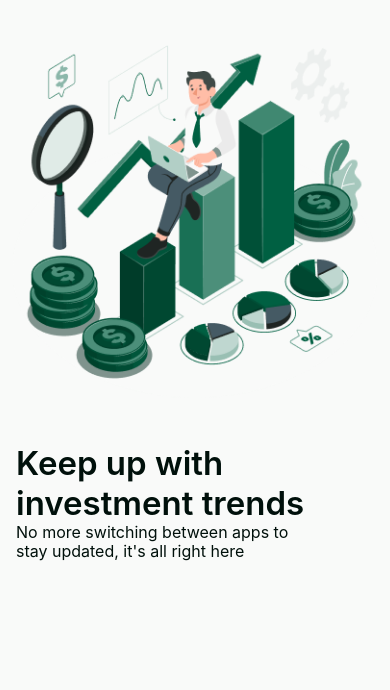
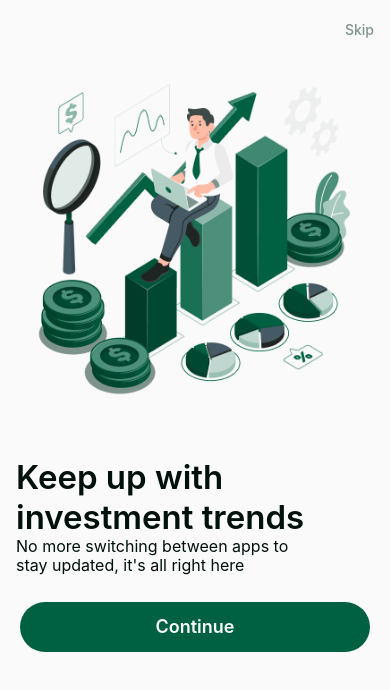
Before and after one commit to debugtitan/mercatus, a React Native app: screen /network-error in a window 390 px wide. Shown: the top 690 px of the page. Built offline with nearby package versions, Linux system fonts and the light colour scheme; what react-native-system-navigation-bar would draw is missing.

Commit message:
add pagination component

```diff
--- /dev/null
+++ b/components/onboard/Footer.js
@@ -0,0 +1,27 @@
+import { Text, TouchableOpacity } from 'react-native';
+import React from 'react';
+import { DARK, LIGHT, Styles } from '../../constants';
+import { useTheme } from '..';
+
+export function Footer({ footerTitle, onFooterClick }) {
+  const { isDarkMode } = useTheme();
+  const theme = isDarkMode ? DARK : LIGHT;
+  return (
+    <TouchableOpacity
+      style={[Styles().button, { marginHorizontal: 20 }]}
+      onPress={onFooterClick ?? null}
+    >
+      <Text
+        // eslint-disable-next-line react-native/no-inline-styles
+        style={{
+          lineHeight: 22,
+          fontSize: 18,
+          fontWeight: '600',
+          color: theme.BACKGROUND,
+        }}
+      >
+        {footerTitle ?? 'Get Started'}
+      </Text>
+    </TouchableOpacity>
+  );
+}
--- /dev/null
+++ b/components/onboard/Header.js
@@ -0,0 +1,23 @@
+import { View, Text, TouchableOpacity } from 'react-native';
+import React from 'react';
+
+export function Header({ headerTitle, onHeaderClick }) {
+  return (
+    <TouchableOpacity style={{ paddingHorizontal: 16, marginTop: 20 }} onPress={onHeaderClick ?? null}>
+      <View>
+        <Text
+          // eslint-disable-next-line react-native/no-inline-styles
+          style={{
+            color: '#7F938D',
+            fontSize: 14,
+            lineHeight: 19,
+            fontWeight: '500',
+            textAlign: 'right',
+          }}
+        >
+          {headerTitle ?? 'Get Started'}
+        </Text>
+      </View>
+    </TouchableOpacity>
+  );
+}
--- a/components/onboard/Page.js
+++ b/components/onboard/Page.js
@@ -6,6 +6,7 @@ export default function ({
   imageContainerStyle,
   titleStyles,
   subtitleStyles,
+  currentPage,
 }) {
   const width = Dimensions.get('window').width;
   //console.log(pageData.titleContainerStyle);
--- a/components/onboard/Swipper.js
+++ b/components/onboard/Swipper.js
@@ -1,25 +1,45 @@
 import React from 'react';
-import {
-  ScrollView,
-  Text,
-  View,
-  StyleSheet,
-  Dimensions,
-  FlatList,
-} from 'react-native';
+import { View, FlatList } from 'react-native';
 import Page from './Page';
-export const Swipper = ({ pageData, titleStyles, subtitleStyles }) => {
+export const Swipper = ({
+  pageData,
+  titleStyles,
+  subtitleStyles,
+  imageContainerStyle,
+  HeaderComponent,
+  headerTitle,
+  FooterComponent,
+  footerTitle,
+  onHeaderClick,
+  onFooterClick,
+}) => {
   return (
     <View>
+      <HeaderComponent
+        headerTitle={headerTitle}
+        onHeaderClick={onHeaderClick}
+      />
       <FlatList
         data={pageData}
-        renderItem={({ item }) => (
-          <Page pageData={item} titleStyles={titleStyles} subtitleStyles={subtitleStyles}/>
+        renderItem={({ item, index }) => (
+          <Page
+            currentPage={index}
+            HeaderComponent={HeaderComponent}
+            pageData={item}
+            titleStyles={titleStyles}
+            subtitleStyles={subtitleStyles}
+            imageContainerStyle={imageContainerStyle}
+            headerTitle={headerTitle}
+          />
         )}
         horizontal={true}
         pagingEnabled={true}
         showsHorizontalScrollIndicator={false}
       />
+      <FooterComponent
+        footerTitle={footerTitle}
+        onFooterClick={onFooterClick}
+      />
     </View>
   );
 };
--- a/components/onboard/index.js
+++ b/components/onboard/index.js
@@ -3,6 +3,8 @@ import { DotPagination } from './Pagination';
 import { Swipper } from './Swipper';
 import Page from './Page';
 import { Text } from 'react-native';
+import { Header } from './Header';
+import { Footer } from './Footer';
 
 export default function OnboardSwipper({
   //enableScroll = false,
@@ -13,6 +15,12 @@ export default function OnboardSwipper({
   PaginationComponent = DotPagination,
   currentPage,
   setCurrentPage,
+  HeaderComponent,
+  headerTitle,
+  FooterComponent,
+  footerTitle,
+  onHeaderClick,
+  onFooterClick,
 }) {
   //console.log(enableScroll, pages);
   /*const swipperViewRef = useRef();
@@ -52,5 +60,17 @@ export default function OnboardSwipper({
     }
   }*/
 
-  return <Swipper pageData={pages} titleStyles={titleStyle} subtitleStyles={subtitleStyle}></Swipper>;
+  return (
+    <Swipper
+      pageData={pages}
+      titleStyles={titleStyle}
+      subtitleStyles={subtitleStyle}
+      HeaderComponent={HeaderComponent ?? Header}
+      headerTitle={headerTitle}
+      FooterComponent={FooterComponent ?? Footer}
+      footerTitle={footerTitle}
+      onFooterClick={onFooterClick}
+      onHeaderClick={onHeaderClick}
+    />
+  );
 }
--- a/constants/Medias.js
+++ b/constants/Medias.js
@@ -70,8 +70,8 @@ export const Onboarding1 = () => {
       }
       // eslint-disable-next-line react-native/no-inline-styles
       style={{
-        width: 364,
-        height: 353,
+        width: 340,
+        height: 328,
         marginVertical: 45,
       }}
     />
--- a/constants/Styles.ts
+++ b/constants/Styles.ts
@@ -30,5 +30,14 @@ export const Styles = () => {
       color: theme.PRIMARY2,
       // fontFamily: 'Inter'
     },
+
+    button: {
+      backgroundColor: theme.PRIMARY,
+      borderRadius: 50,
+      alignItems: 'center',
+      lineHeight: 22,
+      padding: 14,
+      paddingHorizontal: 20,
+    },
   });
 };
--- a/screens/Onboarding.js
+++ b/screens/Onboarding.js
@@ -72,6 +72,8 @@ export default function OnboardingScreen() {
             ),
           },
         ]}
+        headerTitle="Skip"
+        footerTitle="Continue"
       />
     </PageLayout>
   );
```
